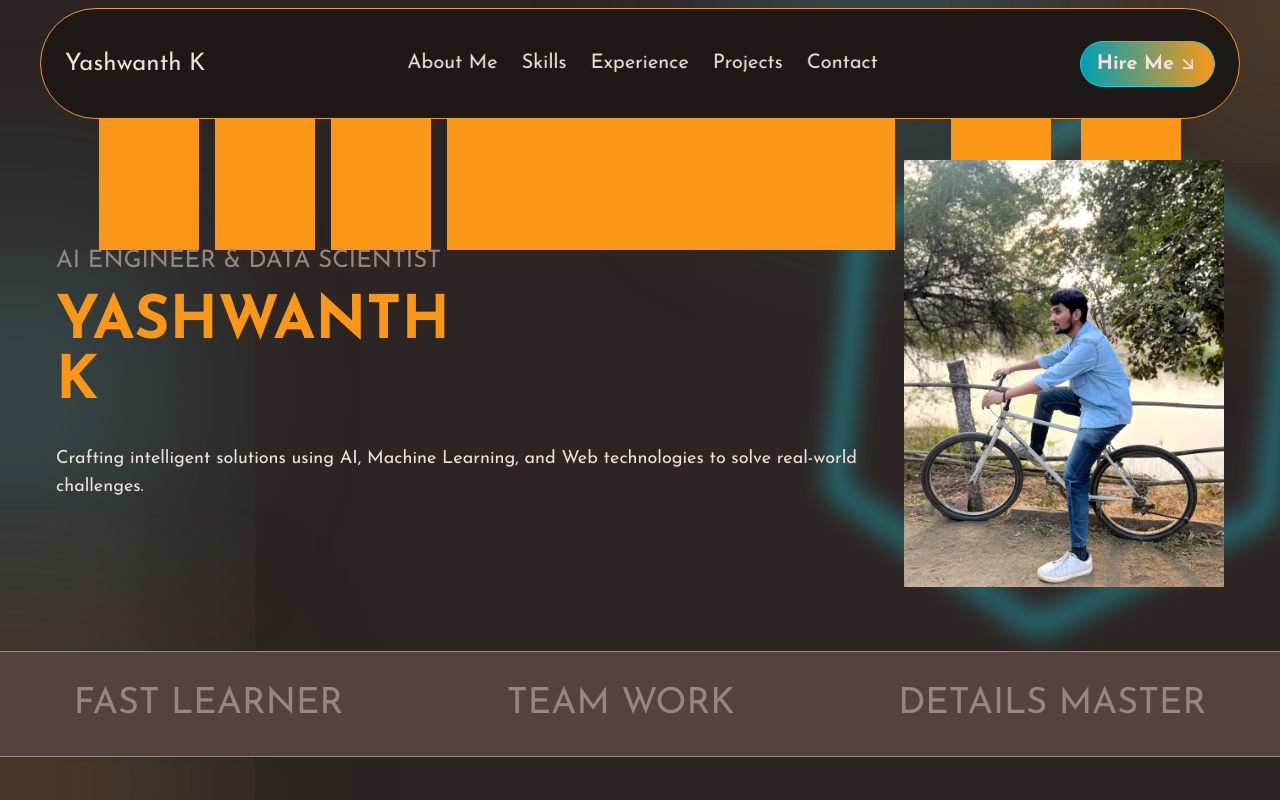
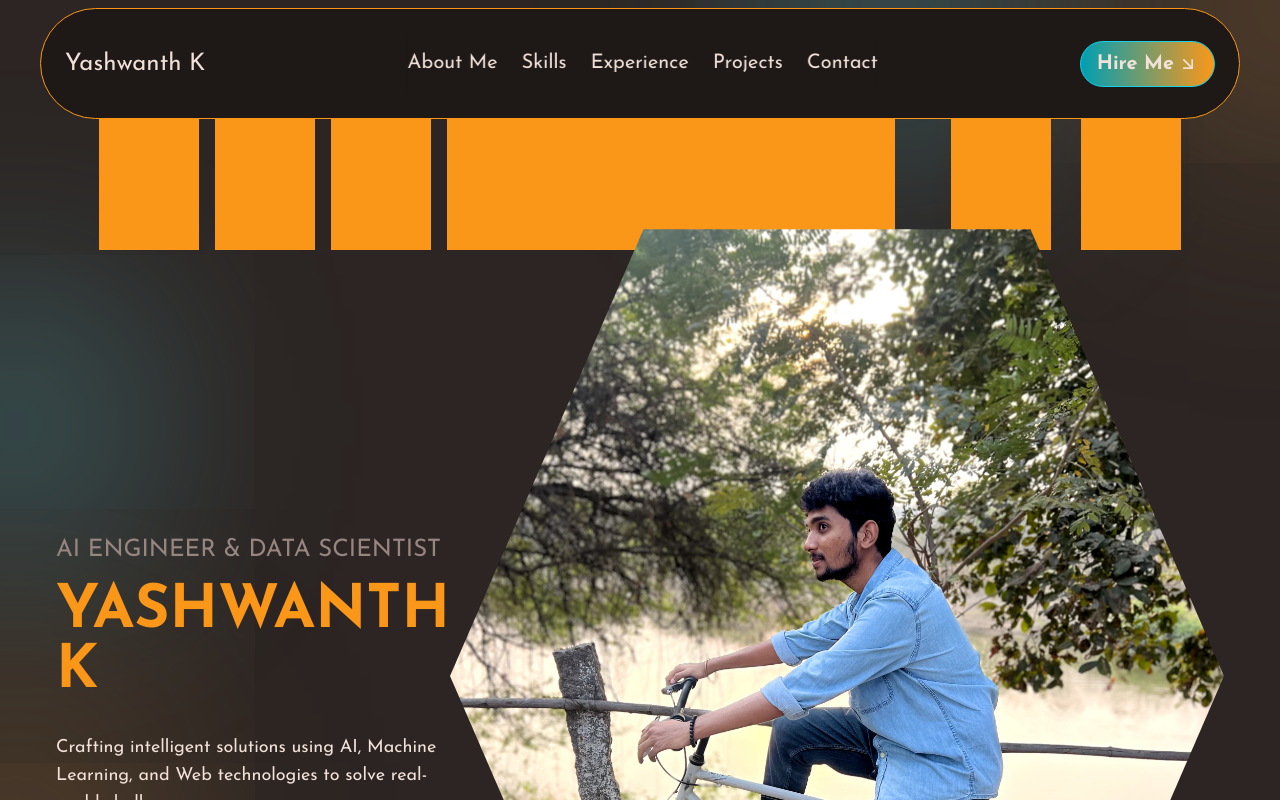
Before and after one commit to Yashu257/yashwanth-aq-portfolio, a React (Vite) app: page / in a window 1280 px wide. Shown: the top 800 px of the page. Built offline with nearby package versions, Linux system fonts and the light colour scheme.

Commit message:
Update site

```diff
--- a/src/components/heroSection/HeroImage.jsx
+++ b/src/components/heroSection/HeroImage.jsx
@@ -7,8 +7,8 @@ const HeroImage = () => {
       <img src="pic.jpg"
 
           alt="Yashwanth K"
-          className="w-auto h-auto md:max-w-[570px] sm:max-w-[380px] absolute bottom-[0px] z-10 left-[50%] -translate-x-[50%]"
-        />
+          className="w-full h-full object-cover
+          [clip-path:polygon(25%_6.7%,75%_6.7%,100%_50%,75%_93.3%,25%_93.3%,0%_50%)]"        />
         <div className="w-full h-full absolute  bottom-[-20%] -z-10 flex justify-center items-center rotate-90">
           <PiHexagonThin className=" md:h-[90%] sm:h-[120%] min-h-[600px] w-auto text-orange opacity-70  animate-[spin_20s_linear_infinite] " />
         </div>
--- a/src/components/heroSection/HeroPic.jsx
+++ b/src/components/heroSection/HeroPic.jsx
@@ -12,7 +12,8 @@ const HeroPic = () => {
       className=" h-full flex items-center justify-center "
     >
       <img src="pic.jpg"
-      alt="Yashwanth K" className="max-h-[450px] w-auto"/>
+      alt="Yashwanth K" className="w-full h-full object-cover
+      [clip-path:polygon(25%_6.7%,75%_6.7%,100%_50%,75%_93.3%,25%_93.3%,0%_50%)]"/>
       <div className=" absolute -z-10 flex justify-center items-center animate-pulse ">
         <PiHexagonThin className=" md:h-[90%] sm:h-[120%] min-h-[600px] w-auto text-cyan blur-md animate-[spin_20s_linear_infinite] " />
       </div>
```
